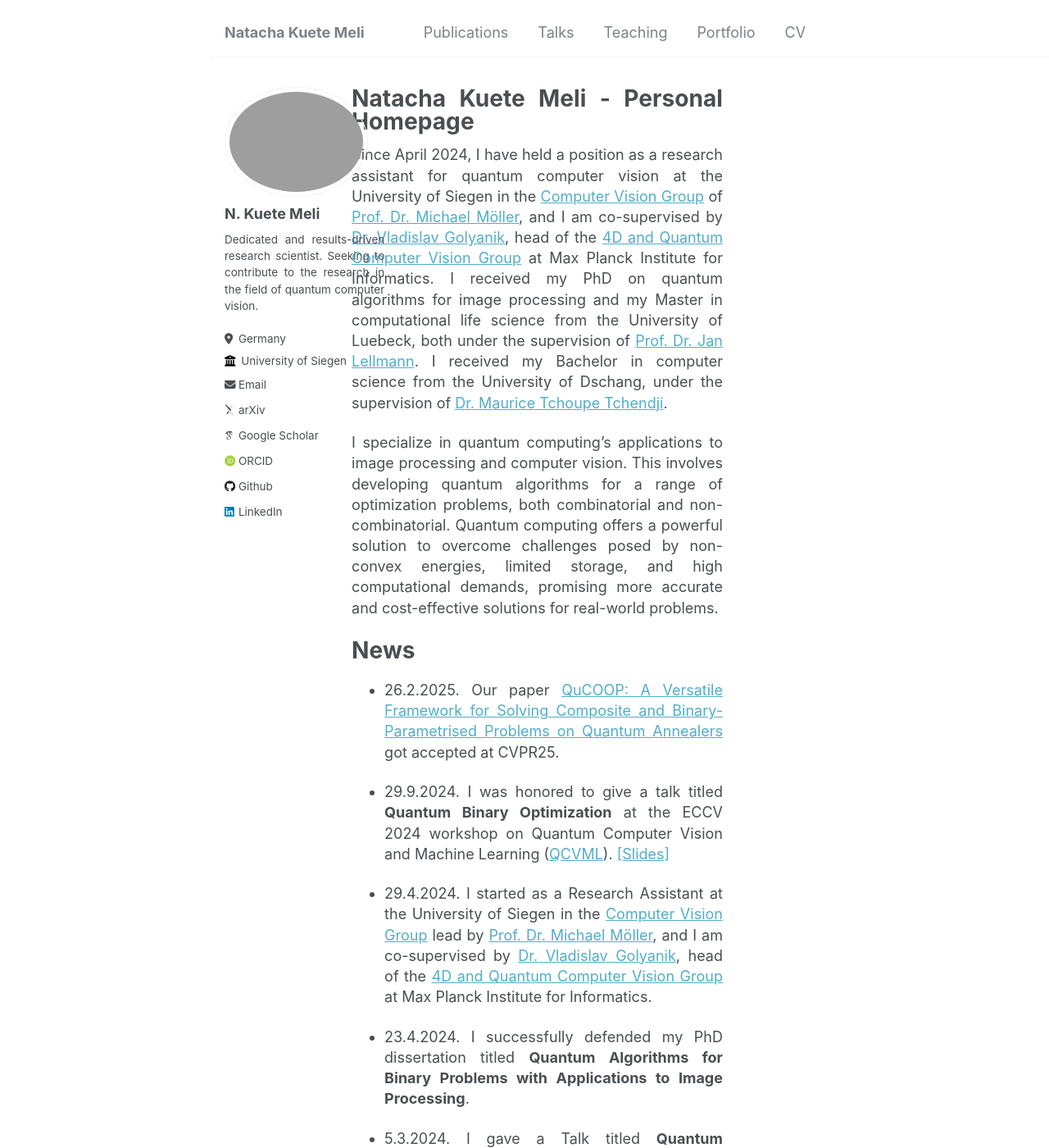
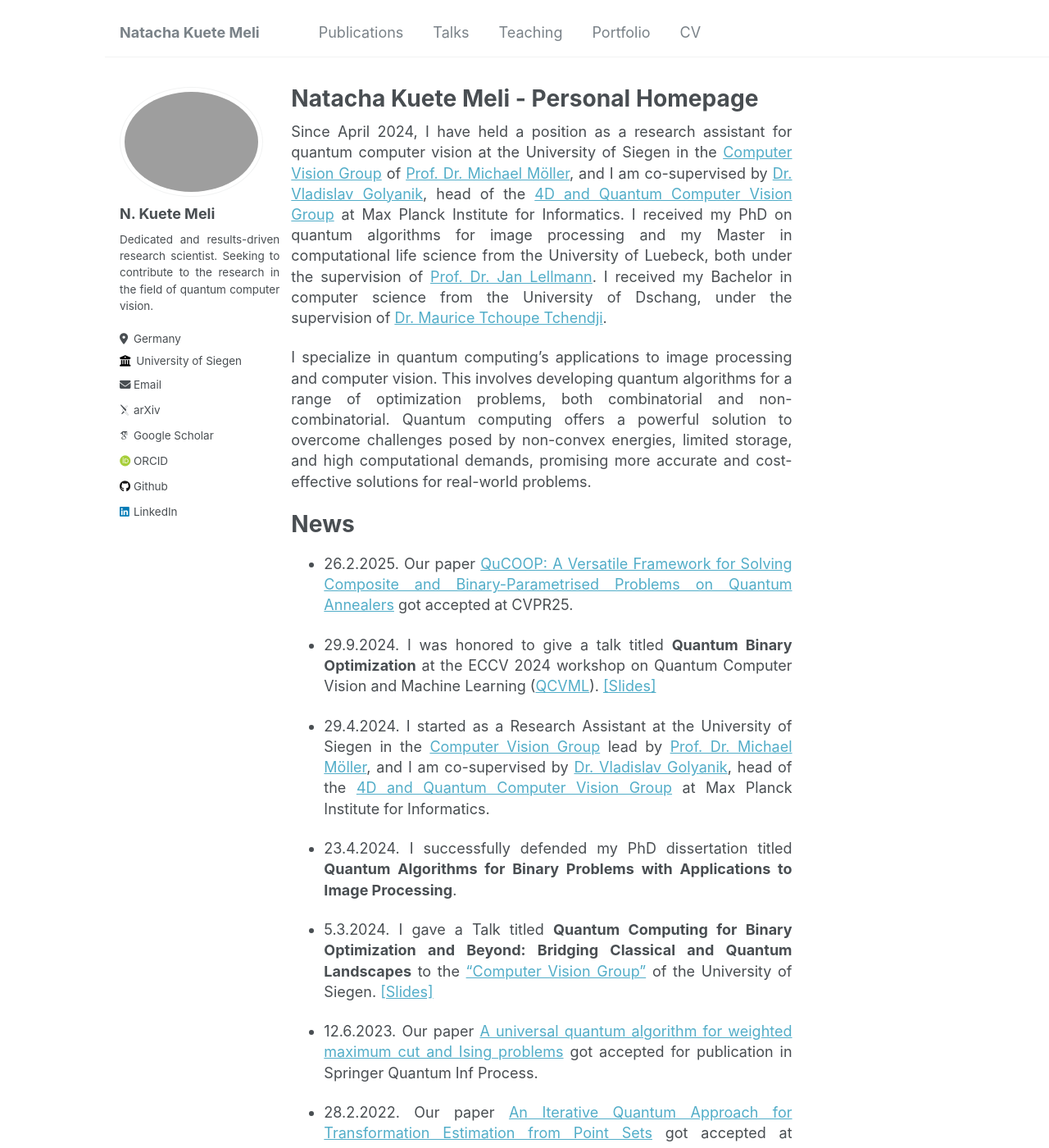
Before and after one commit to nkuetemeli/nkuetemeli.github.io, a Jekyll site: the page built from _pages/about.md, in a window 1280 px wide and 1400 px high. Shown: the whole window at 82% size. Built offline with Jekyll 4.4.1, drawn with Linux system fonts in a browser that asks for light colours; some web fonts are replaced.

Commit message:
MyGit 1. Attempt

```diff
--- a/_layouts/default.html
+++ b/_layouts/default.html
@@ -12,7 +12,7 @@ layout: compress
     <style>
       /* Universal styling for content formatting */
       body {
-        max-width: 60%; /* Constrain body content width to 60% */
+        max-width: 80%; /* Constrain body content width to 60% */
         margin: 0 auto; /* Center the content */
         text-align: justify; /* Justify all text */
         line-height: 1.4; /* Reduce line spacing */
```
